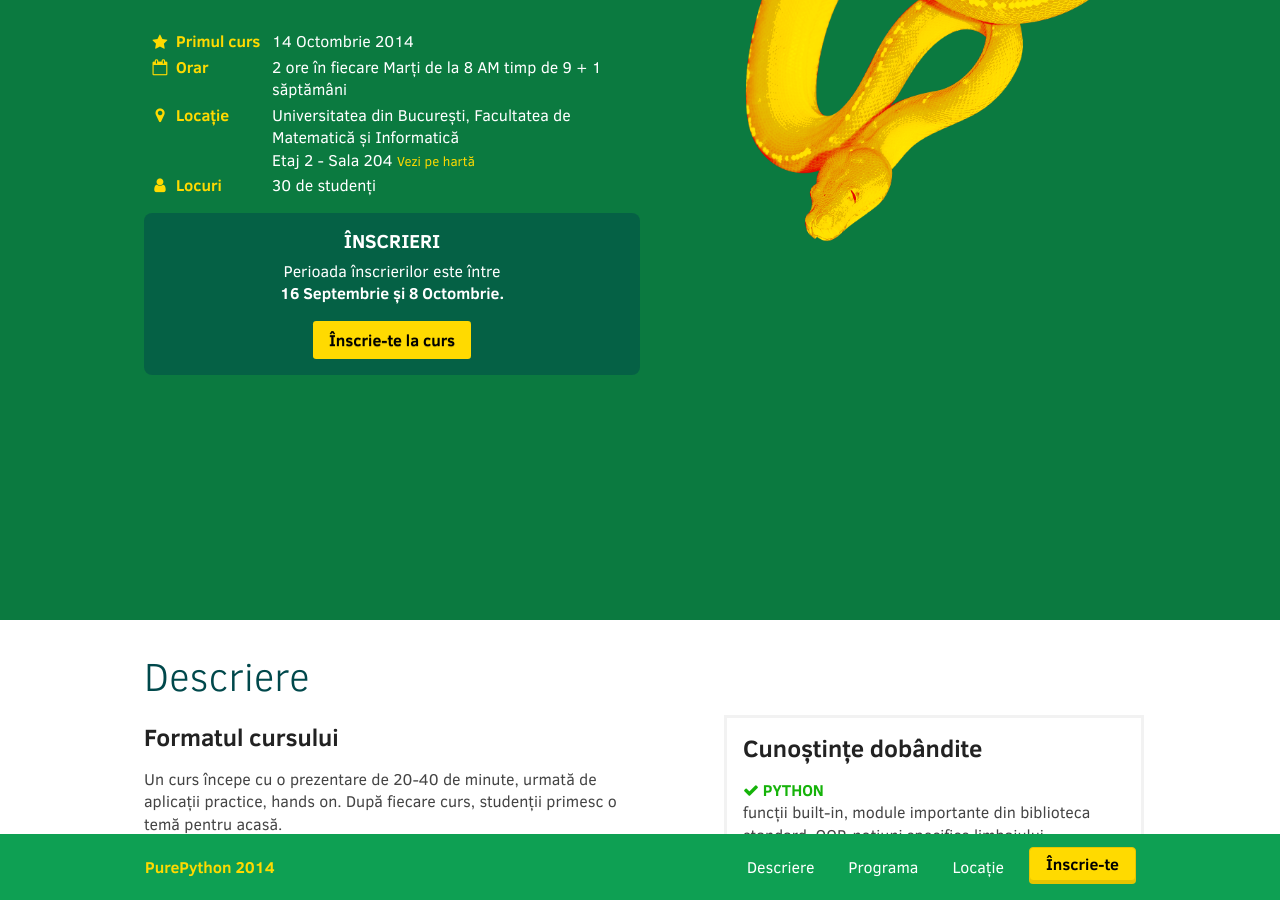
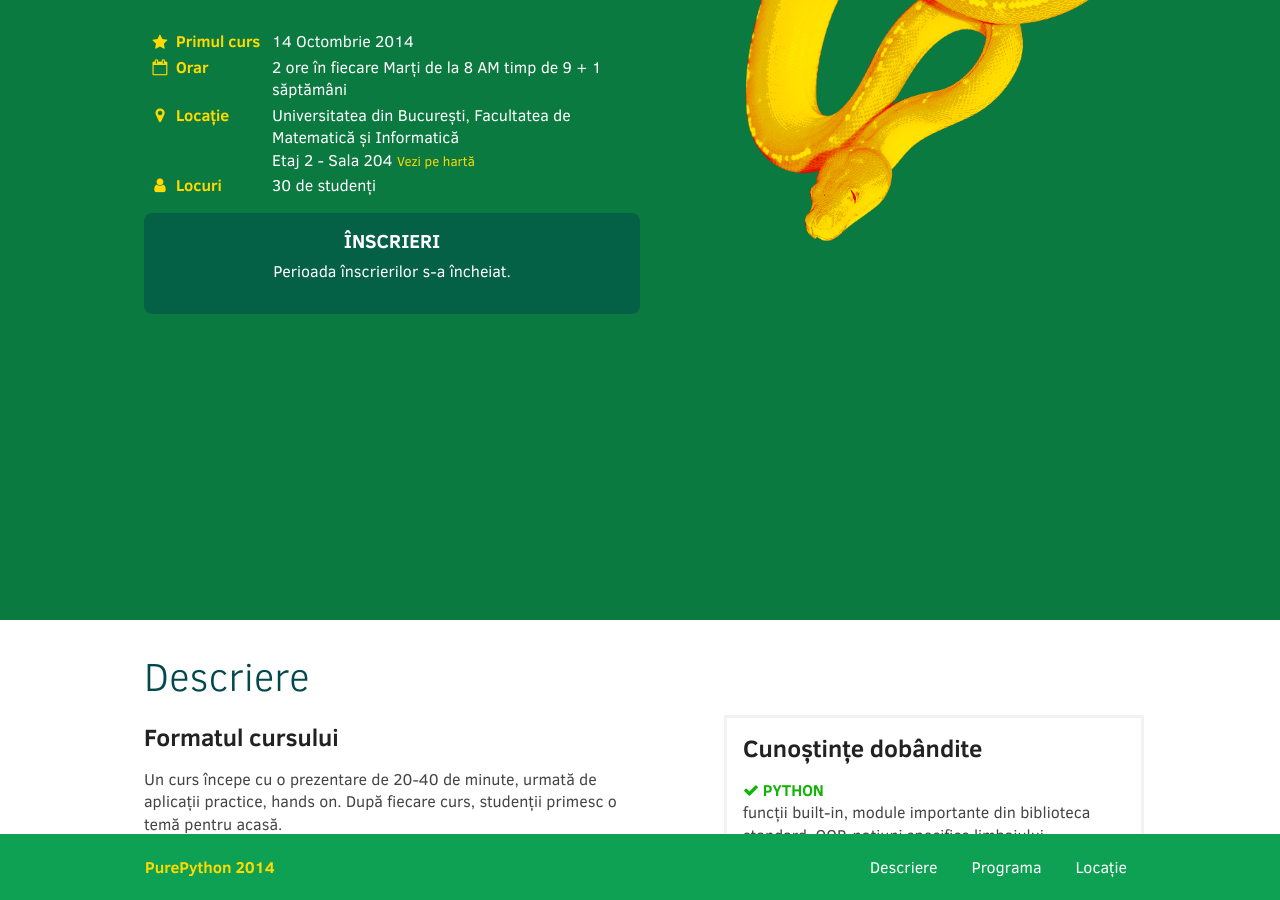
Before and after one commit to eaudeweb/purepython, a Jekyll site: the page index.html, which Jekyll copies as it is, in a window 1280 px wide and 900 px high, scrolled down 216 px. Built offline with Jekyll 4.4.1, drawn with Linux system fonts in a browser that asks for light colours; nearby versions of some CDN libraries; some web fonts are replaced; Markdown is read by kramdown in place of the engine named in the settings; some of the changed text lies outside the part shown; grey boxes are pictures that could not be loaded.

Commit message:
Update info.

```diff
--- a/index.html
+++ b/index.html
@@ -33,11 +33,7 @@
             <div class="inscrieri">
               <h3 class="h5 uppercase">Înscrieri</h2>
 
-              <p>Perioada înscrierilor este între <br/><span class="b no-br">16
-                  Septembrie și 8 Octombrie.</span></p>
-              <div>
-                <a class="cta no-br" data-modal="#formular">Înscrie-te la curs</a>
-              </div>
+              <p>Perioada înscrierilor s-a încheiat.</p>
             </div>
           </div>
 
@@ -59,7 +55,7 @@
           <section class="description tablet-6">
             <h3 class="h4">Formatul cursului</h3>
             <p>Un curs începe cu o prezentare de 20-40 de minute, urmată de aplicații practice, hands on. După fiecare curs, studenții primesc o temă pentru acasă.</p>
-            <p>De la cursul 3 începem un proiect (o clonă de Facebook) la care lucrăm incremental în cursurile următoare. Nu facem echipe, nu versionăm cod, ci avem de fiecare dată la începutul cursului codul din cursurile anterioare ca referință.</p>
+            <p>De la cursul 5 începem un proiect (o clonă de Facebook) la care lucrăm incremental în cursurile următoare. Nu facem echipe, nu versionăm cod, ci avem de fiecare dată la începutul cursului codul din cursurile anterioare ca referință.</p>
             <p>La finalul cursului, absolvenții primesc o diplomă <em>Eau de Web</em> de finalizare.</p>
           </section>
 
@@ -268,7 +264,6 @@
           <li><a href="#descriere">Descriere</a></li>
           <li><a href="#programa">Programa</a></li>
           <li><a href="#locatie">Locație</a></li>
-          <li><a class="nav-cta" data-modal="#formular">Înscrie-te</a></li>
         </ul>
       </div>
     </nav>
```
